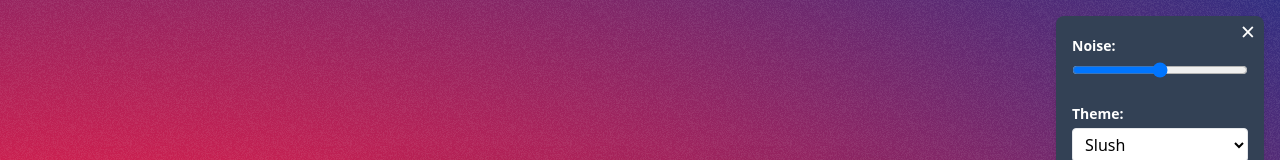
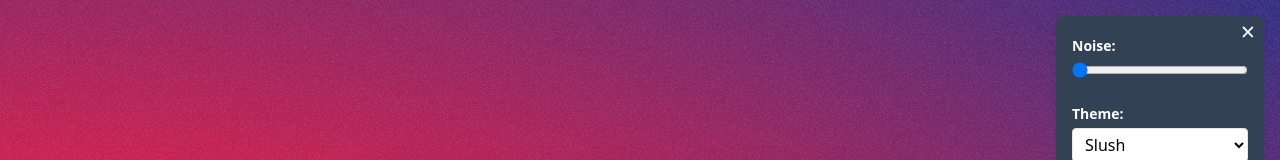
Before and after one commit to nullmaxwell/HomeHub, a Next.js app: page / in a window 1280 px wide. Both pictures are taken after a click on the button 1245 px from the left and 35 px from the top of the page. Shown: the top 160 px of the page. Built offline with nearby package versions, Linux system fonts and the light colour scheme.

Commit message:
Fixed noise slider

```diff
--- a/app/components/Settings.tsx
+++ b/app/components/Settings.tsx
@@ -8,7 +8,7 @@ import setBodyStyle from '../hooks/setBodyStyle';
 export default function Settings() {
     const [open, setOpen] = useState<boolean>(false);
     const [currentClassIndex, setCurrentClassIndex] = useState<Number>(0);
-
+    const [noiseValue, setNoiseValue] = useState<Number>(0);
 
     useEffect(() => {
         // Retrieve the previous selection from local storage
@@ -16,13 +16,48 @@ export default function Settings() {
         if (storedIndex !== null) {
             setCurrentClassIndex(parseInt(storedIndex, 10));
         }
-    })
+
+        const storedNoise = localStorage.getItem('noise');
+        if (storedNoise !== null) {
+            setNoiseValue(parseInt(storedNoise, 10))
+
+            const parsed = parseInt(storedNoise, 10) / 100;
+
+            const noiseDiv = document.getElementById('grain-slider');
+            if (noiseDiv) {
+                noiseDiv.style.setProperty('--grain-opacity', parsed.toString());
+            } else {
+                console.warn('Element with ID "grain-slider" not found.');
+            }
+        }
+    });
+
 
     function handleDropdownChange(e: any) {
         const newIndex = parseInt(e.target.value);
         localStorage.setItem('selectedClassIndex', newIndex.toString())
         setBodyStyle()
         setCurrentClassIndex(newIndex)
+    }
+
+    function handleNoise(e: any) {
+        const newNoiseValue = parseInt(e.target.value);
+
+        if (isNaN(newNoiseValue)) {
+            console.error('Invalid noise value:', e.target.value);
+            return;
+        }
+
+        localStorage.setItem('noise', newNoiseValue.toString());
+
+        const parsed = newNoiseValue / 100;
+        const noiseDiv = document.getElementById('grain-slider');
+
+        if (noiseDiv) {
+            noiseDiv.style.setProperty('--grain-opacity', parsed.toString());
+        } else {
+            console.warn('Element with ID "grain-slider" not found.');
+        }
     }
 
     const Modal = () => (
@@ -33,7 +68,15 @@ export default function Settings() {
                     <button className="close-button z-40" id="closeButton" onClick={() => setOpen(false)}>&times;</button>
                     <div className="slider-container z-20 relative">
                         <p className="text-sm font-bold py-1 text-white">Noise:</p>
-                        <input type="range" id="opacitySlider" min="0" max="100" defaultValue="50" className="w-full" />
+                        <input
+                            type="range"
+                            id="opacitySlider"
+                            min="0"
+                            max="100"
+                            defaultValue={noiseValue.toString()}
+                            className="w-full"
+                            onChange={handleNoise}
+                        />
                     </div>
                     <div id="dropdownContainer" className="my-4 z-20 relative">
                         <p className="text-sm font-bold py-1 text-white">Theme:</p>
```
